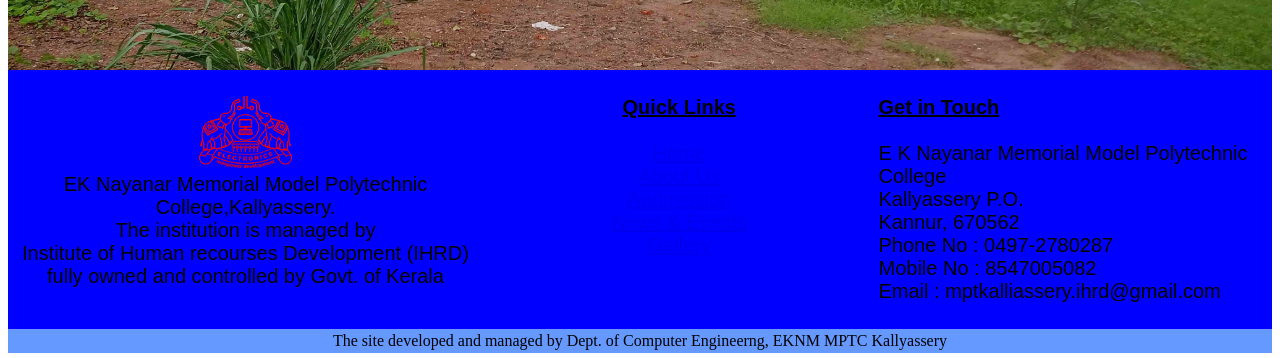
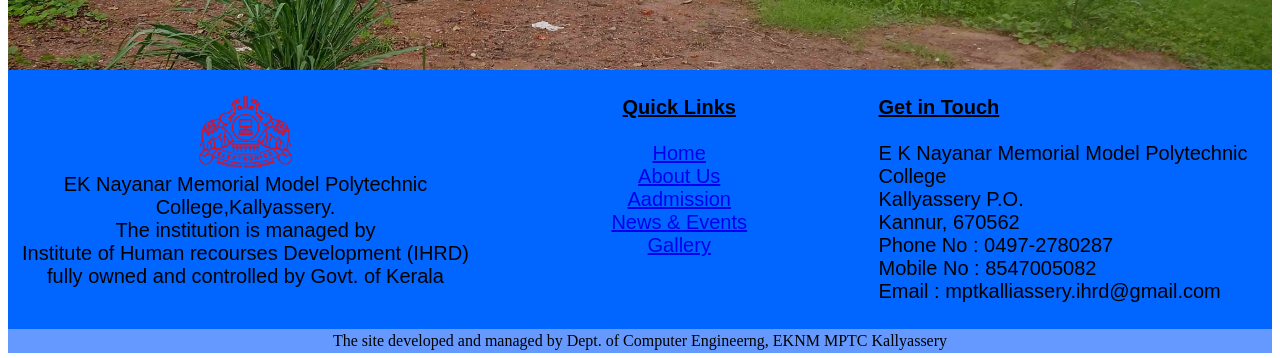
Before and after one commit to eknmmptk/home, a plain HTML site: page index.html in a window 1280 px wide. Shown: the part 732-1090 px from the top of the page. Drawn offline with Linux system fonts and the light colour scheme.

Commit message:
Update index.html

```diff
--- a/index.html
+++ b/index.html
@@ -210,7 +210,7 @@
    	}
 </script>
 
-<table bgcolor="blue" align="center" width="100%">
+<table bgcolor="0066FF" align="center" width="100%">
 	<tr>
 		<td align="center" valign="top" width="30%" style='font-family: Arial, sans-serif;font-weight: normal;font-size: 20px;'>
 			<br>
```
